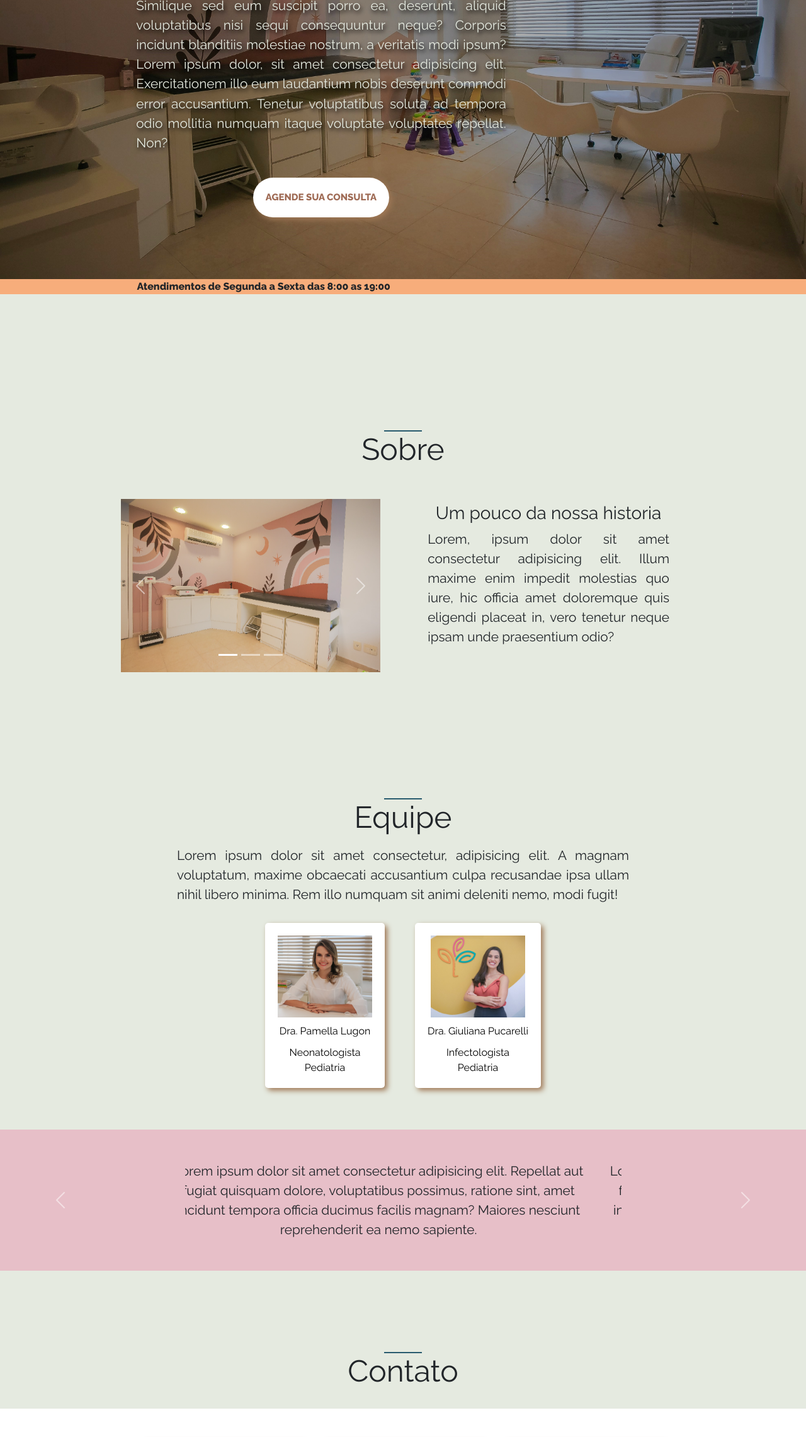
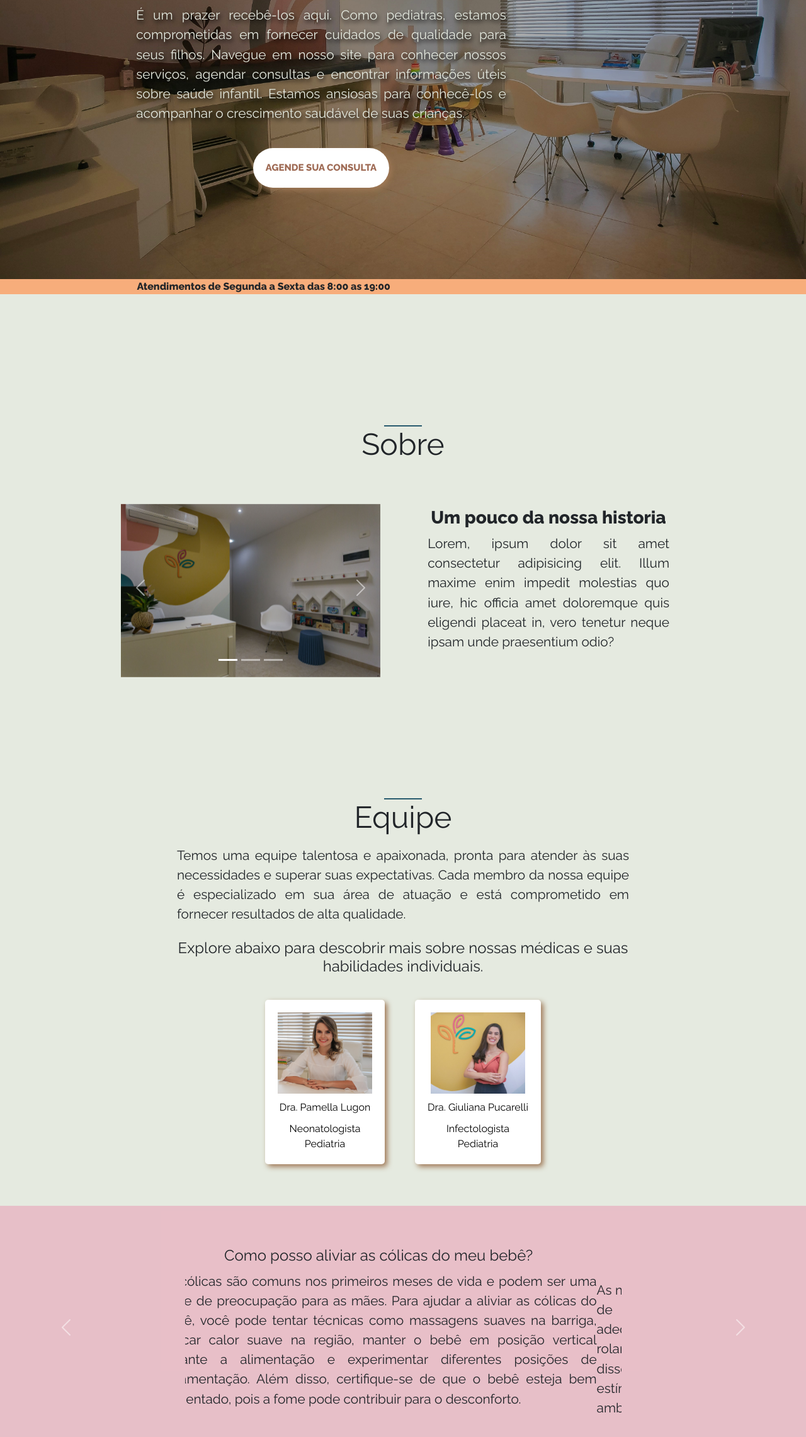
Before and after one commit to Matheuslugon/consultorio-site, a plain HTML site: page index.html in a window 1280 px wide. Shown: the part 364-2645 px from the top of the page at 63% size. Drawn offline with nearby package versions, Linux system fonts and the light colour scheme.

Commit message:
Atualização 25/05/23

```diff
--- a/css/styles.css
+++ b/css/styles.css
@@ -95,10 +95,6 @@ section {
   flex-direction: column;
 }
 
-section .banner {
-  border: 2px solid black;
-}
-
 .travessao {
   width: 60px;
   height: 1px;
@@ -128,7 +124,9 @@ section p {
   height: 100%;
 }
 
-
+section .banner {
+  border: 2px solid black;
+}
 
 .home_father {
   text-align: center;
@@ -181,9 +179,11 @@ section p {
   padding: 20px 20px;
   border-radius: 44px;
   box-shadow: 4px 4px 8px 0px #9f7856;
-
 }
-
+.consulta a span{
+  font-family: 'Montserrat', sans-serif;
+  font-weight: bolder;
+}
 .consulta {
   display: flex;
   justify-content: center;
@@ -221,6 +221,10 @@ section p {
   padding: 0px 25px 0px 25px;
 }
 
+.button_img{
+  margin-top: 10%;
+}
+
 /* Config da section team*/
 
 .text_team h1 {
@@ -230,6 +234,11 @@ section p {
 .text_team p {
   text-align: justify;
   padding: 15px 25px 0px 25px;
+}
+
+.text_team h4 {
+  text-align: center;
+  padding: 25px 25px 0px 25px;
 }
 
 .intro_father {
@@ -370,6 +379,10 @@ section p {
   border-radius: 6px;
 }
 
+.carousel_master{
+  width: 100%;
+}
+
 .carousel-inner {
   position: relative;
   width: 100%;
@@ -385,9 +398,12 @@ section p {
   padding: 0px 10px 50px 10px;
 }
 
-.dicas {
- display: none;
+.carousel-item h4{
+  margin-bottom: 10px;
+}
 
+.carousel-item p {
+  text-align: justify;
 }
 
 /* Config da section contact*/
@@ -432,6 +448,11 @@ section p {
   font-size: 14px;
 }
 
+.contact_son li span{
+  font-family: 'Montserrat', sans-serif;
+
+}
+
 .endereco {
   display: flex;
 }
@@ -446,6 +467,8 @@ h4.endereco a {
 }
 
 h4.endereco span {
+  font-family: 'Montserrat', sans-serif;
+  font-weight: bold;
   margin-left: 5px;
 
 }
@@ -463,6 +486,8 @@ h4.endereco span {
   width: 100%;
   height: 200px;
 }
+
+
 
 /*config do Rodapé*/
 
@@ -493,6 +518,11 @@ footer a {
   display: flex;
 }
 
+.footer_text p span{
+  font-family: 'Montserrat', sans-serif;
+  font-weight: bold;
+}
+
 .footer_icon {
   display: flex;
   gap: 10px;
@@ -512,8 +542,8 @@ footer a {
     width: 66%;
     flex-direction: row;
     gap: 50px;
+  }
 }
-  }
 
 
 @media screen and (min-width: 926px) {
@@ -577,17 +607,17 @@ footer a {
   .father_about{
     width: 70%;
     gap: 50px;
+    margin-top: 15px;
 
-  }
-
-  .intro_about{
-    width: 95%;
   }
 
   .text_about{
     width: 100%;
   }
 
+  .img_about{
+    width: 95%;
+  }
 
   /* config team*/
 
--- a/index.html
+++ b/index.html
@@ -15,6 +15,9 @@
   <link rel="preconnect" href="https://fonts.googleapis.com">
   <link rel="preconnect" href="https://fonts.gstatic.com" crossorigin>
   <link href="https://fonts.googleapis.com/css2?family=Bebas+Neue&display=swap" rel="stylesheet">
+  <link rel="preconnect" href="https://fonts.googleapis.com">
+<link rel="preconnect" href="https://fonts.gstatic.com" crossorigin>
+<link href="https://fonts.googleapis.com/css2?family=Montserrat:wght@500;600&display=swap" rel="stylesheet">
   <title>Pucarelli & Lugon Pediatria</title>
 </head>
 
@@ -101,14 +104,12 @@
             Sejá Bem vindo.
           </h2>
           <p>
-            Lorem ipsum dolor, sit amet consectetur adipisicing elit. Similique sed eum suscipit porro ea, deserunt,
-            aliquid voluptatibus nisi sequi consequuntur neque? Corporis incidunt blanditiis molestiae nostrum, a
-            veritatis modi ipsum? Lorem ipsum dolor, sit amet consectetur adipisicing elit. Exercitationem illo eum
-            laudantium nobis deserunt commodi error accusantium. Tenetur voluptatibus soluta ad tempora odio mollitia
-            numquam itaque voluptate voluptates repellat. Non?</p>
+            É um prazer recebê-los aqui. Como pediatras, estamos comprometidas em fornecer cuidados de qualidade para seus filhos. Navegue em nosso site para conhecer nossos serviços, agendar consultas e encontrar informações úteis sobre saúde infantil. Estamos ansiosas para conhecê-los e acompanhar o crescimento saudável de suas crianças.</p>
           <div class="consulta">
-            <a href="#contact">
-              <strong>AGENDE SUA CONSULTA</strong>
+            <a href="https://api.whatsapp.com/send?phone=5521995588755">
+              <span><strong>
+                AGENDE SUA CONSULTA
+              </strong></span>
             </a>
           </div>
         </div>
@@ -124,9 +125,8 @@
       <div class="travessao"></div>
       <h1>Sobre</h1>
       <!--Caroussel do about-->
-      <div class="father_about d-flex align-items-center ">
-        <div class="intro_about">
-          <div id="carouselExampleIndicators" class="carousel slide">
+          <div class="father_about d-flex align-items-center">
+            <div id="carouselExampleIndicators" class="carousel slide img_about">
               <div class="carousel-indicators">
                 <button type="button" data-bs-target="#carouselExampleIndicators" data-bs-slide-to="0" class="active" aria-current="true" aria-label="Slide 1"></button>
                 <button type="button" data-bs-target="#carouselExampleIndicators" data-bs-slide-to="1" aria-label="Slide 2"></button>
@@ -135,32 +135,35 @@
 
                 <div class="carousel-inner">
                   <div class="carousel-item active">
-                  <img src="img/conteudo/home1_resized.jpeg" class="d-block w-100" alt="...">
+                    <img src="img/conteudo/home2.jpeg" class="d-block w-100" alt="...">
                   </div>
                   <div class="carousel-item">
-                  <img src="img/conteudo/home2_resized.jpeg" class="d-block w-100" alt="...">
+                    <img src="img/conteudo/home5.jpeg" class="d-block w-100" alt="...">
                   </div>
                   <div class="carousel-item">
-                  <img src="img/conteudo/home3_resized.jpeg" class="d-block w-100" alt="...">
+                    <img src="img/conteudo/home4...jpeg" class="d-block w-100" alt="...">
                   </div>
                 </div>
 
-            <button class="carousel-control-prev" type="button" data-bs-target="#carouselExampleIndicators" data-bs-slide="prev">
+              <div class="button_master d-flex align-items-center">
+                <div class="d-flex">
+                  <button class="carousel-control-prev button_img" type="button" data-bs-target="#carouselExampleIndicators" data-bs-slide="prev">
                     <span class="carousel-control-prev-icon" aria-hidden="true"></span>
                     <span class="visually-hidden">Previous</span>
                   </button>
-            <button class="carousel-control-next" type="button" data-bs-target="#carouselExampleIndicators" data-bs-slide="next">
+                </div>
+                <div class="d-flex">
+                  <button class="carousel-control-next button_img " type="button" data-bs-target="#carouselExampleIndicators" data-bs-slide="next">
                     <span class="carousel-control-next-icon" aria-hidden="true"></span>
                     <span class="visually-hidden">Next</span>
                   </button>
                 </div>
               </div>
-
+            </div>
                 <!--Texto intro_about-->
-        <div class="text_about d-flex flex-column
-">
+                <div class="text_about d-flex flex-column">
                   <h3>
-            <str  ong>Um pouco da nossa historia</strong>
+                    <strong>Um pouco da nossa historia</strong>
                   </h3>
                   <p>
                     Lorem, ipsum dolor sit amet consectetur adipisicing elit. Illum maxime enim impedit molestias quo iure, hic officia amet doloremque quis eligendi placeat in, vero tenetur neque ipsam unde praesentium odio?
@@ -171,12 +174,15 @@
     </section>
 
     <section id="team">
+      <div class="text_team">
         <div id="team_start" class="travessao"></div>
-      <div class="text_team">
         <h1>Equipe</h1>
-        <p>Lorem ipsum dolor sit amet consectetur, adipisicing elit. A magnam voluptatum, maxime obcaecati accusantium
-          culpa recusandae ipsa ullam nihil libero minima. Rem illo numquam sit animi deleniti nemo, modi fugit!</p>
-
+        <p>
+          Temos uma equipe talentosa e apaixonada, pronta para atender às suas necessidades e superar suas expectativas. Cada membro da nossa equipe é especializado em sua área de atuação e está comprometido em fornecer resultados de alta qualidade.
+        </p>
+        <h4>
+          Explore abaixo para descobrir mais sobre nossas médicas e suas habilidades individuais.
+        </h4>
       </div>
 
       <div class="intro_father d-flex flex-column flex-md-row ">
@@ -356,24 +362,23 @@
 
       </div>
         <!--Carousel das dicas-->
-            <div class="dicas">
-              <h3>
-                <strong>Dicas das Dra.</strong>
-              </h3>
-            </div>
           <div id="myCarousel" class="carousel slide" data-bs-ride="carousel">
-              <div class="carousel-inner d-flex" id="dicas">
+            <div class="carousel">
+              <div class="carousel">
+                <div class="carousel-inner d-flex align-items-center" id="dicas">
                   <div class="carousel-item active">
-                  <p>Lorem ipsum dolor sit amet consectetur adipisicing elit. Repellat aut fugiat quisquam dolore, voluptatibus possimus, ratione sint, amet incidunt tempora officia ducimus facilis magnam? Maiores nesciunt reprehenderit ea nemo sapiente.</p>
+                    <h4>Como posso aliviar as cólicas do meu bebê?</h4>
+                    <p>As cólicas são comuns nos primeiros meses de vida e podem ser uma fonte de preocupação para as mães. Para ajudar a aliviar as cólicas do bebê, você pode tentar técnicas como massagens suaves na barriga, aplicar calor suave na região, manter o bebê em posição vertical durante a alimentação e experimentar diferentes posições de amamentação. Além disso, certifique-se de que o bebê esteja bem alimentado, pois a fome pode contribuir para o desconforto.</p>
                   </div>
                   <div class="carousel-item">
-                  <p>Lorem ipsum dolor sit amet consectetur adipisicing elit. Repellat aut fugiat quisquam dolore, voluptatibus possimus, ratione sint, amet incidunt tempora officia ducimus facilis magnam? Maiores nesciunt reprehenderit ea nemo sapiente.</p>
+                    <h4>Como saber se meu bebê está se desenvolvendo adequadamente?</h4>
+                    <p>As mães podem se preocupar com o desenvolvimento físico e cognitivo de seus bebês. Para avaliar se o bebê está se desenvolvendo adequadamente, observe marcos importantes, como levantar a cabeça, rolar, sentar, engatinhar e andar, dentro da faixa etária esperada. Além disso, o bebê deve estar fazendo contato visual, respondendo a estímulos sonoros, emitindo sons e apresentando interesse pelo ambiente ao redor.</p>
                   </div>
                   <div class="carousel-item">
-                  <p>Lorem ipsum dolor sit amet consectetur adipisicing elit. Repellat aut fugiat quisquam dolore, voluptatibus possimus, ratione sint, amet incidunt tempora officia ducimus facilis magnam? Maiores nesciunt reprehenderit ea nemo sapiente.</p>
+                    <h4>Como posso ajudar meu bebê a dormir melhor durante a noite?</h4>
+                    <p>O sono do bebê é essencial para o seu desenvolvimento saudável, e muitas mães buscam maneiras de ajudar seus filhos a dormir melhor durante a noite. Para isso, você pode estabelecer uma rotina consistente de sono, criar um ambiente tranquilo e confortável no quarto do bebê, evitar estimulação excessiva antes de dormir, como luzes brilhantes ou barulhos altos, e desenvolver técnicas de relaxamento, como banhos mornos e música suave.</p>
                   </div>
                   </div>
-
                     <button class="carousel-control-prev" type="button" data-bs-target="#myCarousel" data-bs-slide="prev">
                       <span class="carousel-control-prev-icon " aria-hidden="true"></span>
                       <span class="visually-hidden">Anterior</span>
@@ -382,10 +387,14 @@
                       <span class="carousel-control-next-icon" aria-hidden="true"></span>
                       <span class="visually-hidden">Próximo</span>
                     </button>
-
               </div>
-
-
+            </div>
+          </div>
+              <div class="d-flex align-items-center">
+                <p>
+                  Lembre-se de que cada bebê é único, e essas dicas são apenas diretrizes gerais.
+                </p>
+              </div>
     </section>
 
     <section class="contact" id="contact">
@@ -405,7 +414,7 @@
                     </li>
                     <li>
                       <a href="https://api.whatsapp.com/send?phone=5521995588755" target="_blank" rel="author">
-                        Whatsapp <br> (21)995588755
+                        <span>Whatsapp <br>(21)995588755</span>
                     </li>
                 </a>
                 </ul>
@@ -417,28 +426,26 @@
                 <a href="#" target="_blank" rel="author">
                   <ul>
                     <li>
-                      <i class="fa-solid fa-square-envelope"></i>
+                      <i class="fa-brands fa-square-instagram"></i>
                     </li>
                     <li>
-                      Email <br> <span>excontato@yahoo.com</span>
+                      <span>Instagram<br>@Pucarelli&LugonPediatria</span>
                     </li>
                   </ul>
                 </a>
               </div>
             </div>
 
-            <div class="card w-100">
+            <div class="card w-100 contact">
               <div class="card-body contact_son">
-
                   <ul>
                     <li>
                       <i class="fa-solid fa-square-phone"></i>
                     </li>
                     <li>
-                      Telefone <br> (21)3190-0572
+                      <span>Telefone<br>(21)3190-0572</span>
                     </li>
                   </ul>
-
               </div>
             </div>
           </div>
@@ -450,9 +457,9 @@
         <a href="https://goo.gl/maps/U5MaT5wKps728kFx5" target="_blank">
           <i class="fa-solid fa-location-dot"></i>
           <span>
-            <strong>
+
               Real Grandeza, 108, SL 314 - Botafogo, RJ
-            </strong>
+
           </span>
         </a>
       </h4>
@@ -469,7 +476,7 @@
       <div class="footer_text">
         <p>
           <i class="fa-regular fa-copyright"></i>
-          <strong>2023 - Todos os direitos reservados.</strong>
+          <span>2023 - Todos os direitos reservados.</span>
         </p>
       </div>
 
```
Also changed, not shown: img/conteudo/home1(01).jpeg (deleted), img/conteudo/home1_resized.jpeg (deleted), img/conteudo/home2_resized.jpeg (deleted), img/conteudo/home3_resized.jpeg (deleted), img/conteudo/home4...jpeg (added), img/conteudo/home4_resized.jpeg (deleted), img/conteudo/img_lugon3_resized.jpg (deleted), img/conteudo/img_lugon4.jpg (deleted), img/conteudo/img_lugon4_resized.jpg (deleted), img/conteudo/img_pucarelli_mobile.jpg (deleted), 1 other file. Lines whose indentation alone changed are shown as unchanged.
